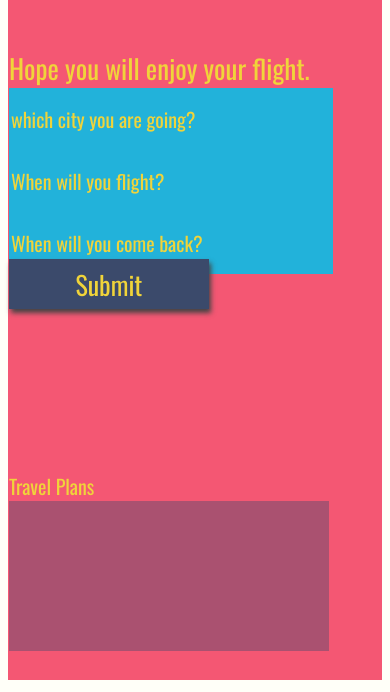
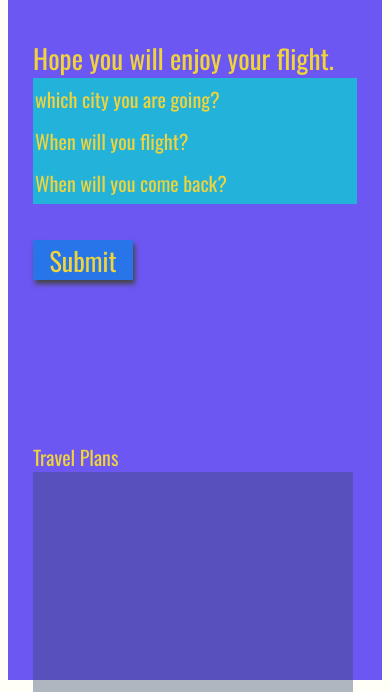
Before and after one commit to ericlau1987/travel-app, a website built with webpack: page src/client/views/index.html in a window 390 px wide. Shown: the part 172-864 px from the top of the page. Built offline with nearby package versions, Linux system fonts and the light colour scheme; a web font is replaced by a local one.

Commit message:
update css

```diff
--- a/src/client/styles/style.scss
+++ b/src/client/styles/style.scss
@@ -4,11 +4,49 @@ body{
 }
 
 #app{
+    @media screen and (max-width:375px) {
+        display: grid;
+        grid-auto-rows: 165px;
+        /* grid-template-columns:  */
+        height:100vh;
+        background: #4e35f2d3;
+        color: #f0d43a;
+        justify-content: center;
+        grid-gap: 0.05em;
+        font-size: 20px;
+        font-family: 'Oswald', sans-serif;
+    }
+    @media screen and (min-width:375px) and (max-width:389) {
+        /* for screens that are at least 320 pixels wide but less than or equal to 640 pixels wide */
+        display: grid;
+        grid-auto-rows:  100px;
+        /* grid-template-columns:  */
+        height:115vh;
+        background: #4e35f2d3;
+        color: #f0d43a;
+        justify-content: center;
+        grid-gap: 0.1em;
+        font-size: 20px;
+        font-family: 'Oswald', sans-serif;
+    }
+    @media screen and (min-width:390px) and (max-width:640px) {
+        /* for screens that are at least 320 pixels wide but less than or equal to 640 pixels wide */
+        display: grid;
+        grid-auto-rows: 200px;
+        /* grid-template-columns:  */
+        height:100vh;
+        background: #4e35f2d3;
+        color: #f0d43a;
+        justify-content: center;
+        grid-gap: 0.1em;
+        font-size: 20px;
+        font-family: 'Oswald', sans-serif;
+    }
     display: grid;
     grid-auto-rows: minmax(120px, 240px);
     /* grid-template-columns:  */
     height:100vh;
-    background: #f23558d3;
+    background: #4e35f2d3;
     color: #f0d43a;
     justify-content: center;
     grid-gap: 0.1em;
@@ -27,8 +65,18 @@ body{
 }
 
 #entryHolder{
+    @media screen and (min-width:320px) and (max-width:375px) {
+        background: rgba(59, 74, 107, .4);
+        height: 130px;
+        width: 320px;
+    }
+    @media screen and (min-width:376px) and (max-width:640px) {
+        background: rgba(59, 74, 107, .4);
+        height: 220px;
+        width: 320px;
+    }
     background: rgba(59, 74, 107, .4);
-    height: 150px;
+    height: 220px;
     width: 320px;
 }
 
@@ -45,7 +93,7 @@ body{
 }
 
 .headline {
-    font-size: 100px;
+    font-size: 80px;
 }
 .title{
 
@@ -59,7 +107,7 @@ label{
 
 input{
     display:block;
-    height: 60px;
+    height: 40px;
     width: 320px;
     background:#22b2da;
     color: #f0d43a;
@@ -67,16 +115,22 @@ input{
     font-family: 'Oswald', sans-serif;
     border: none;
 }
+input:hover{
+    background:#41bcde;
+}
 
 #submitButton{
-    width: 200px;
-    height: 50px;
-    background: #3b4a6b;
+    width: 100px;
+    height: 40px;
+    background: #2775e9;
     color: #f0d43a;
     font-size: 26px;
     font-family: 'Oswald', sans-serif;
     border: none;
     box-shadow: 2px 4px 5px #444;
+}
+#submitButton:hover{
+    background: #3b4a6b;
 }
 h1{
     font-size: 36px;
--- a/src/client/views/index.html
+++ b/src/client/views/index.html
@@ -2,6 +2,7 @@
 <html>
 <head>
 <meta charset="UTF-8">
+<meta name="viewport" content="width=device-width, initial-scale=1">
 <title>Travel App</title>
 <link href="https://fonts.googleapis.com/css?family=Oswald:400,600,700|Ranga:400,700&display=swap" rel="stylesheet">
 
```
Also changed, not shown: dist/index.html, dist/main.css, dist/service-worker.js.
